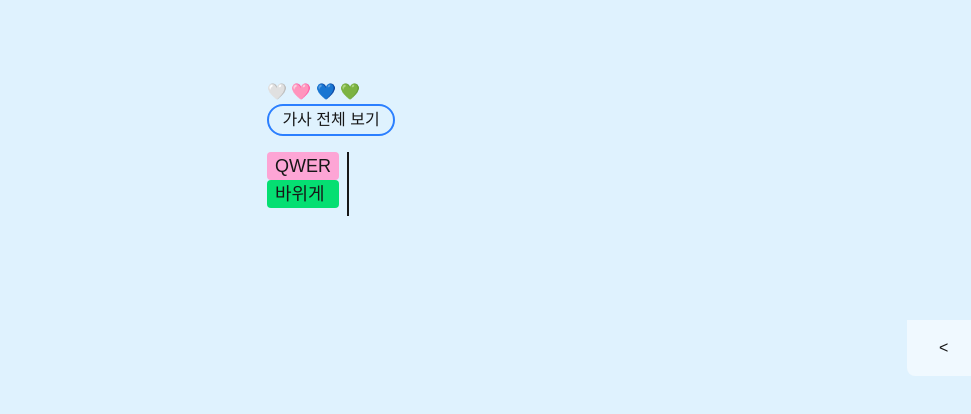
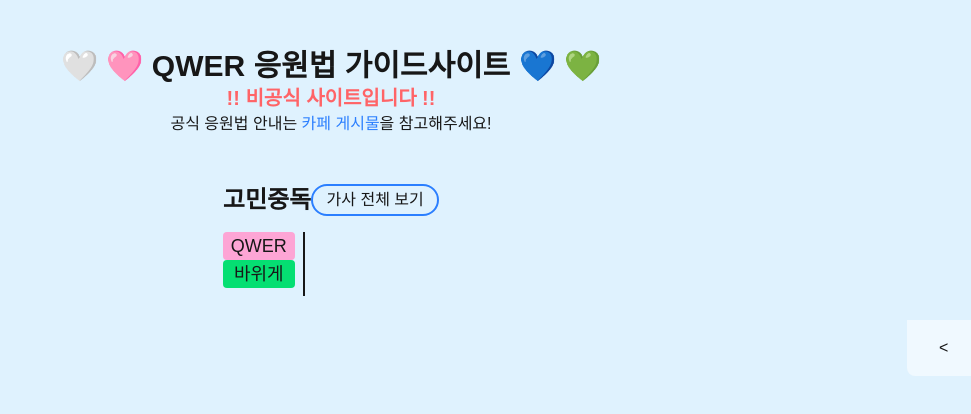
Before and after one commit to ydk1104/qwer-call, a Next.js app: page / in a window 1280 px wide. Shown: the top 414 px of the page, without its empty margins (309-1280 px from the left). Built offline with nearby package versions, Linux system fonts and the light colour scheme; a web font is replaced by a local one.

Commit message:
레이아웃 수정

```diff
--- a/src/app/layout.tsx
+++ b/src/app/layout.tsx
@@ -1,6 +1,7 @@
 import type { Metadata } from "next";
 import { Geist, Geist_Mono } from "next/font/google";
 import "./globals.css";
+import Link from "next/link";
 
 const geistSans = Geist({
   variable: "--font-geist-sans",
@@ -28,10 +29,26 @@
         className={`${geistSans.variable} ${geistMono.variable} antialiased`}
       >
         {/* <div className="bg-[url(/MANITO.webp)] bg-no-repeat w-dvw h-dvh bg-cover"> */}
-        <div className="bg-sky-100 w-dvw h-dvh flex justify-center">
+        <div className="bg-sky-100 w-dvw h-dvh flex flex-col m-auto text-center items-center">
+          <div className="font-bold text-3xl mt-12">
+            🤍 🩷 QWER 응원법 가이드사이트 💙 💚
+          </div>
+          <div className=" text-red-400 font-bold text-xl">
+            !! 비공식 사이트입니다 !!
+          </div>
+          <div>
+            공식 응원법 안내는{" "}
+            <Link
+              href={"https://cafe.naver.com/eggkim/268484"}
+              className="text-blue-500"
+              target="_blank"
+            >
+              카페 게시물
+            </Link>
+            을 참고해주세요!
+          </div>
           {children}
         </div>
-        {/* </div> */}
       </body>
     </html>
   );
--- a/src/app/page.tsx
+++ b/src/app/page.tsx
@@ -57,16 +57,18 @@
           <></>
         )}
       </div>
-      <div className="flex p-20">
+      <div className="flex p-20 pt-12">
         <div>
-          🤍 🩷 💙 💚
+          <div className="flex justify-between">
+            <div className="font-bold text-2xl">고민중독</div>
             <button
               onClick={toggleOpen}
               className="
-        cursor-pointer w-32 h-8 min-w-32 flex border-2 border-blue-500 rounded-2xl items-center justify-center hover:bg-sky-500 self-start justify-self-end"
+        cursor-pointer w-32 h-8 min-w-32 flex border-2 border-blue-500 rounded-2xl items-center justify-center hover:bg-sky-500"
             >
               <div>가사 전체 보기</div>
             </button>
+          </div>
           <p className="h-2"></p>
           <Player data={data} />
         </div>
```
Lines whose indentation alone changed are shown as unchanged.
